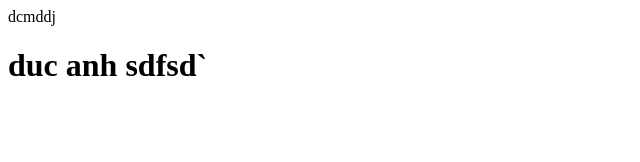
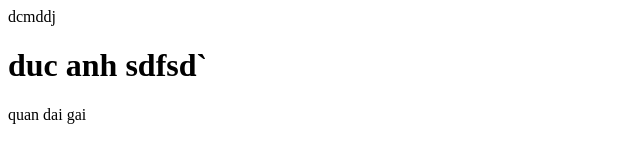
Before and after one commit to longhocgioicloud/git-tet, a plain HTML site: page index.html in a window 1280 px wide. Shown: the full height of the page, 0-640 px from the left. Drawn offline with Linux system fonts and the light colour scheme.

Commit message:
Update index.html

```diff
--- a/index.html
+++ b/index.html
@@ -29,4 +29,5 @@
     </nav>
     <h1>duc anh sdfsd`</h1>
 </body>
+quan dai gai
 </html>
```
